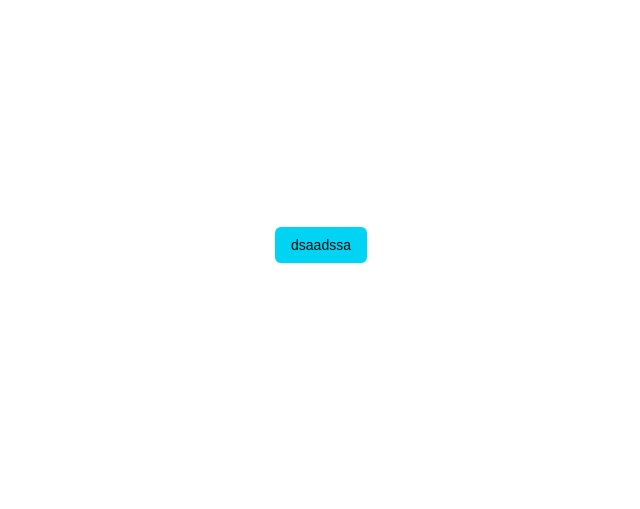
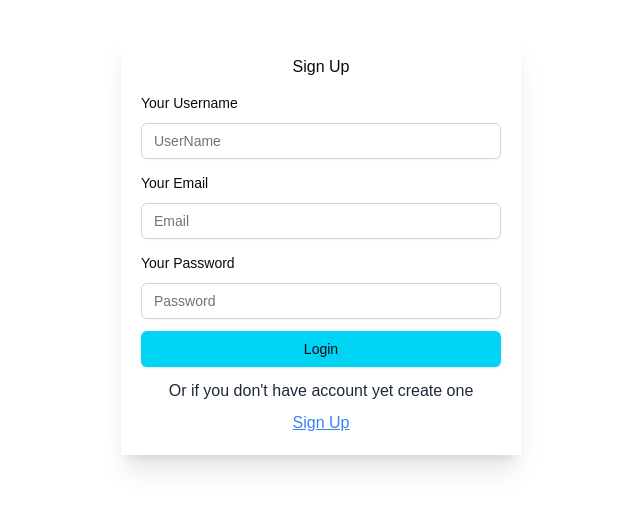
Before and after one commit to Uros-Bijelic/health-care-next, a Next.js app: page /register in a window 1280 px wide. Shown: the part 155-664 px from the top of the page, without its empty margins (319-959 px from the left). Built offline with nearby package versions, Linux system fonts and the light colour scheme.

Commit message:
feat: working on Regsiter.txs page and restructure utitltiy classes in globals.css

```diff
--- a/app/(auth)/login/page.tsx
+++ b/app/(auth)/login/page.tsx
@@ -1,4 +1,8 @@
+'use client';
+
+import { Button } from '@/components/ui/button';
 import RHFInput from '@/components/ui/RHFInputs/RHFInput';
+import Link from 'next/link';
 import { FormProvider, useForm } from 'react-hook-form';
 
 interface ILoginProps {}
@@ -15,10 +19,20 @@ const Login: React.FC<ILoginProps> = () => {
     <div className="flex flex-col gap-3 shadow-xl bg-white w-[min(400px,100%)] p-2 sm:p-5">
       <h2 className="h2-bold text-center">Login</h2>
       <FormProvider {...methods}>
-        <RHFInput name="email" type="email" label="Your Email" placeholder="Email" />
-        <RHFInput name="password" type="password" label="Your Password" placeholder="Password" />
+        <form action="" className="flex flex-col gap-3">
+          <RHFInput name="email" type="email" label="Your Email" placeholder="Email" />
+          <RHFInput name="password" type="password" label="Your Password" placeholder="Password" />
+          <Button type="submit">Login</Button>
+        </form>
+        <div className="flex flex-col gap-2 text-center ">
+          <p className="p2-medium text-center w-full">
+            Or if you don&apos;t have account yet create one
+          </p>
+          <Link href="/register" className="text-blue-500 underline">
+            Sign Up
+          </Link>
+        </div>
       </FormProvider>
-      This is new pagt
     </div>
   );
 };
--- a/app/(auth)/register/page.tsx
+++ b/app/(auth)/register/page.tsx
@@ -1,11 +1,39 @@
+'use client';
+
 import { Button } from '@/components/ui/button';
+import RHFInput from '@/components/ui/RHFInputs/RHFInput';
+import Link from 'next/link';
+import { FormProvider, useForm } from 'react-hook-form';
 
 interface IRegisterProps {}
 
-const Register = () => {
+const Register: React.FC<IRegisterProps> = () => {
+  const methods = useForm({
+    defaultValues: {
+      email: '',
+      password: '',
+    },
+  });
+
   return (
-    <div>
-      <Button>dsaadssa</Button>
+    <div className="flex flex-col gap-3 shadow-xl bg-white w-[min(400px,100%)] p-2 sm:p-5">
+      <h2 className="h2-bold text-center">Sign Up</h2>
+      <FormProvider {...methods}>
+        <form action="" className="flex flex-col gap-3">
+          <RHFInput name="userName" type="text" label="Your Username" placeholder="UserName" />
+          <RHFInput name="email" type="email" label="Your Email" placeholder="Email" />
+          <RHFInput name="password" type="password" label="Your Password" placeholder="Password" />
+          <Button type="submit">Login</Button>
+        </form>
+        <div className="flex flex-col gap-2 text-center ">
+          <p className="p2-medium text-center w-full">
+            Or if you don&apos;t have account yet create one
+          </p>
+          <Link href="/login" className="text-blue-500 underline">
+            Sign Up
+          </Link>
+        </div>
+      </FormProvider>
     </div>
   );
 };
--- a/app/globals.css
+++ b/app/globals.css
@@ -66,7 +66,6 @@ body {
   }
 }
 
-
 @layer utitlties {
   /* TYPOGRAPHY  */
   .d1-bold {
@@ -84,35 +83,35 @@ body {
   .p1-bold {
     @apply text-[18px] leading-[21.6px] font-bold text-slate-800 dark:text-slate-200;
   }
+  .p1-medium {
+    @apply text-[14px] md:!text-[18px] leading-[20px] font-medium text-slate-400 dark:text-slate-300;
+  }
+  .p1-regular {
+    @apply text-[18px] leading-[20px] font-normal text-slate-800 dark:text-slate-100;
+  }
   .p2-bold {
     @apply text-base font-bold dark:text-slate-200 text-slate-800;
+  }
+  .p2-medium {
+    @apply text-base font-medium text-slate-800 dark:text-slate-200;
+  }
+  .p2-regular {
+    @apply text-base font-normal text-slate-400 dark:text-slate-300;
   }
   .p3-bold {
     @apply text-[14px] leading-[24px] font-bold text-slate-800 dark:text-slate-100;
   }
-  .p4-bold {
-    @apply text-xs font-bold text-slate-700 dark:text-slate-400;
-  }
-  .p1-medium {
-    @apply text-[14px] md:!text-[18px] leading-[20px] font-medium text-slate-400 dark:text-slate-300;
-  }
-  .p2-medium {
-    @apply text-base font-medium text-slate-800 dark:text-slate-200;
-  }
   .p3-medium {
     @apply text-sm font-medium text-slate-800 dark:text-slate-200;
+  }
+  .p3-regular {
+    @apply text-sm font-normal text-slate-400 dark:text-slate-200;
   }
   .p4-medium {
     @apply text-[10px] md:text-xs font-medium text-slate-800 dark:text-slate-200;
   }
-  .p1-regular {
-    @apply text-[18px] leading-[20px] font-normal text-slate-800 dark:text-slate-100;
-  }
-  .p2-regular {
-    @apply text-base font-normal text-slate-400 dark:text-slate-300;
-  }
-  .p3-regular {
-    @apply text-sm font-normal text-slate-400 dark:text-slate-200;
+  .p4-bold {
+    @apply text-xs font-bold text-slate-700 dark:text-slate-400;
   }
   .p4-regular {
     @apply text-xs font-normal text-slate-400 dark:text-slate-200;
@@ -167,8 +166,6 @@ body {
   /* FLEX */
 }
 
-
-
 @layer base {
   * {
     @apply border-border;
--- a/components/ui/button.tsx
+++ b/components/ui/button.tsx
@@ -9,7 +9,7 @@ const buttonVariants = cva(
   {
     variants: {
       variant: {
-        default: 'bg-primary text-primary-foreground shadow hover:bg-primary/90',
+        default: 'bg-primary text-primary-foreground shadow transition hover:bg-cyan-300',
         destructive: 'bg-destructive text-destructive-foreground shadow-sm hover:bg-destructive/90',
         outline:
           'border border-input bg-background shadow-sm hover:bg-accent hover:text-accent-foreground',
```
